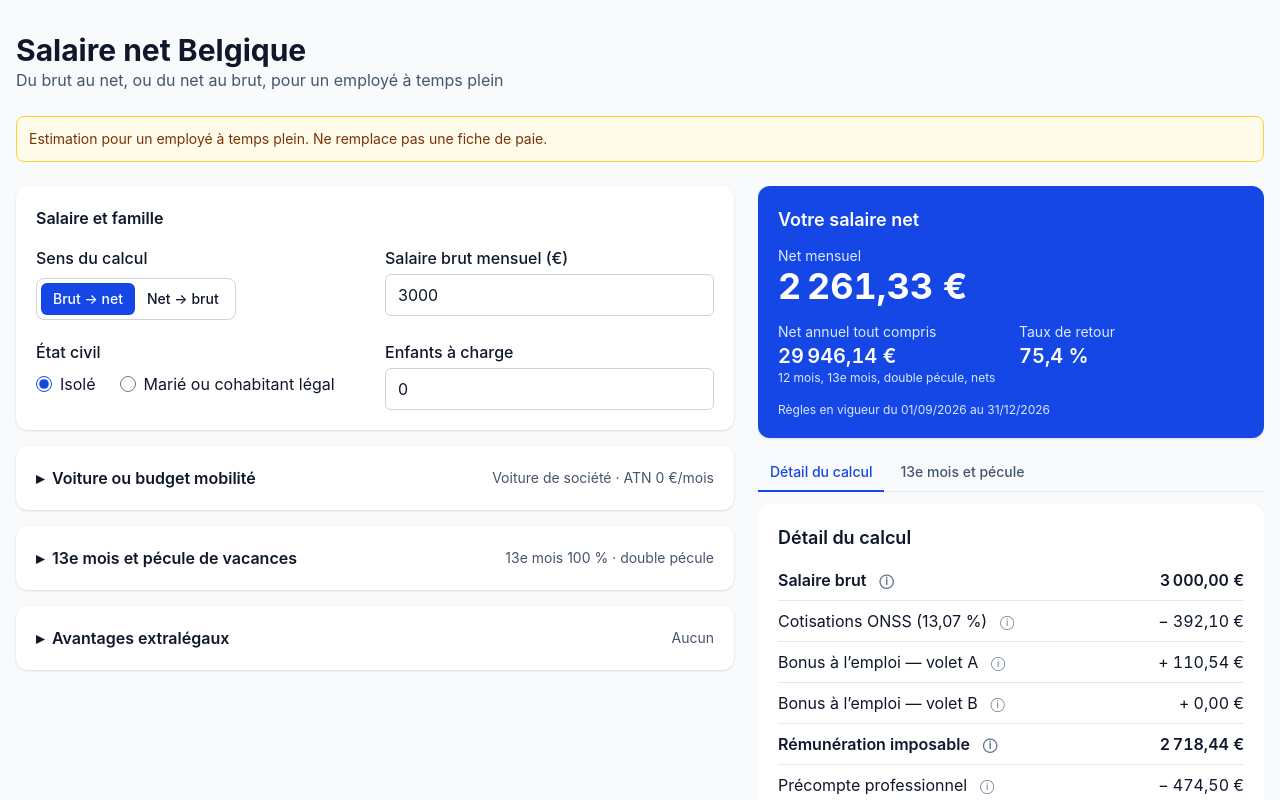
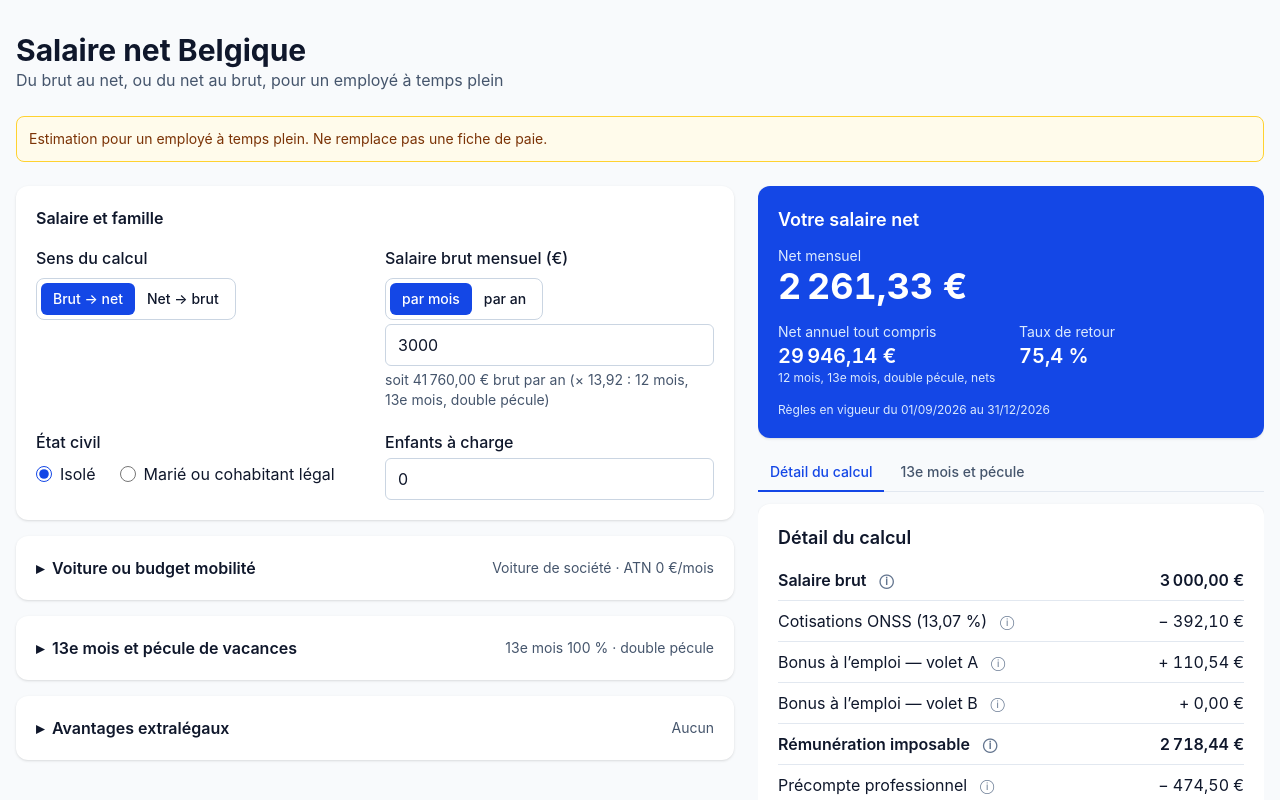
Before and after one commit to VicdSpt/Wage_Calculator, a React (Vite) app: page / in a window 1280 px wide. Shown: the top 800 px of the page. Built offline with nearby package versions, Linux system fonts and the light colour scheme.

Commit message:
feat: saisir le brut par mois ou par an
Co-Authored-By: Claude Sonnet 5 <noreply@anthropic.com>

```diff
--- a/src/App.tsx
+++ b/src/App.tsx
@@ -16,16 +16,35 @@ interface Props {
 }
 
 export default function App({ dateIso = dateIsoLocale(new Date()) }: Props) {
-  const { saisie, modifier, basculerSens } = useSaisie()
+  const { saisie, modifier, basculerSens, basculerPeriode } = useSaisie()
   const etat = useCalcul(saisie, dateIso)
   const ok = etat.etat === 'ok' ? etat : null
   const erreurs = etat.etat === 'saisieInvalide' ? etat.erreurs : {}
   const netMaxCentimes = etat.etat === 'netHorsLimites' ? etat.netMaxCentimes : null
 
-  /** Au changement de sens, le champ reprend le montant opposé du résultat affiché. */
+  /**
+   * Au changement de sens, le champ reprend le montant opposé du résultat affiché. En revenant en
+   * brut → net avec la période « par an », il reprend le brut annuel, pas le mensuel : sinon le
+   * brut mensuel serait lu comme un annuel (spec vue annuelle § 3).
+   */
   function basculer() {
-    const montantRepris = ok ? centimesEnSaisie(ok.sens === 'brutVersNet' ? ok.complet.netVerseCentimes : ok.brutCentimes) : null
+    const montantRepris = ok
+      ? centimesEnSaisie(
+          ok.sens === 'brutVersNet'
+            ? ok.complet.netVerseCentimes
+            : saisie.periode === 'annuel'
+              ? ok.annuel.brutAnnuelCentimes
+              : ok.brutCentimes,
+        )
+      : null
     basculerSens(montantRepris)
+  }
+
+  /** Au changement de période, le champ reprend l'équivalent calculé ; saisie invalide : il est gardé. */
+  function basculerLaPeriode() {
+    const montantConverti =
+      ok && ok.sens === 'brutVersNet' ? centimesEnSaisie(saisie.periode === 'mensuel' ? ok.annuel.brutAnnuelCentimes : ok.brutCentimes) : null
+    basculerPeriode(montantConverti)
   }
 
   // La présence d'un onglet suit la saisie, pas le résultat : une correction de saisie qui invalide
@@ -67,8 +86,11 @@ export default function App({ dateIso = dateIsoLocale(new Date()) }: Props) {
               plafondTeletravailCentimes={etat.plafondsAvantages?.teletravailMaxCentimes ?? null}
               plafondEcochequesCentimes={etat.plafondsAvantages?.ecochequesMaxAnnuelCentimes ?? null}
               apercuAtnCentimes={ok?.complet.atn.voiture?.mensuelCentimes ?? null}
+              annuel={ok?.annuel ?? null}
+              brutMensuelCentimes={ok?.brutCentimes ?? null}
               onChange={modifier}
               onBasculerSens={basculer}
+              onBasculerPeriode={basculerLaPeriode}
             />
           </div>
           <section
--- a/src/components/FormulaireSituation.tsx
+++ b/src/components/FormulaireSituation.tsx
@@ -1,3 +1,4 @@
+import type { VueAnnuelle } from '../engine/annuel'
 import { fr } from '../i18n/fr'
 import type { ModifierSaisie } from './formulaire/champs'
 import { resumeAvantages, resumeMobilite, resumePrimes, sectionsEnErreur } from './formulaire/resumes'
@@ -18,8 +19,13 @@ interface Props {
   plafondEcochequesCentimes: number | null
   /** ATN mensuel calculé depuis la voiture, pour l'aperçu. null hors mode voiture ou si le calcul n'aboutit pas. */
   apercuAtnCentimes: number | null
+  /** Vue annuelle du calcul abouti, sinon null (spec vue annuelle § 4.1). */
+  annuel: VueAnnuelle | null
+  /** Brut mensuel retenu par le calcul abouti, sinon null. */
+  brutMensuelCentimes: number | null
   onChange: ModifierSaisie
   onBasculerSens: () => void
+  onBasculerPeriode: () => void
 }
 
 export function FormulaireSituation({
@@ -29,8 +35,11 @@ export function FormulaireSituation({
   plafondTeletravailCentimes,
   plafondEcochequesCentimes,
   apercuAtnCentimes,
+  annuel,
+  brutMensuelCentimes,
   onChange,
   onBasculerSens,
+  onBasculerPeriode,
 }: Props) {
   const t = fr.formulaire
   const enErreur = sectionsEnErreur(erreurs)
@@ -47,8 +56,11 @@ export function FormulaireSituation({
               saisie={saisie}
               erreurs={erreurs}
               netMaxCentimes={netMaxCentimes}
+              annuel={annuel}
+              brutMensuelCentimes={brutMensuelCentimes}
               onChange={onChange}
               onBasculerSens={onBasculerSens}
+              onBasculerPeriode={onBasculerPeriode}
             />
           </div>
         </div>
--- a/src/components/formulaire/SectionSalaireFamille.tsx
+++ b/src/components/formulaire/SectionSalaireFamille.tsx
@@ -1,7 +1,9 @@
+import type { VueAnnuelle } from '../../engine/annuel'
+import { eurosTexteEnCentimes } from '../../engine/argent'
 import { REVENUS_CONJOINT, type RevenusConjoint } from '../../engine/types'
-import { SENS_CALCUL, type ErreursSaisie, type SaisieFormulaire } from '../../engine/validation'
+import { PERIODES_MONTANT, SENS_CALCUL, type ErreursSaisie, type SaisieFormulaire } from '../../engine/validation'
 import { fr, texteErreur } from '../../i18n/fr'
-import { formatEuro } from '../../utils/format'
+import { formatEuro, formatFacteur } from '../../utils/format'
 import { Erreur } from './champs.tsx'
 import { CHAMP, type ModifierSaisie } from './champs'
 
@@ -10,12 +12,26 @@ interface Props {
   erreurs: ErreursSaisie
   /** Net maximal atteignable si le net demandé le dépasse, sinon null. */
   netMaxCentimes: number | null
+  /** Vue annuelle du calcul abouti, sinon null (spec vue annuelle § 4.1). */
+  annuel: VueAnnuelle | null
+  /** Brut mensuel retenu par le calcul abouti, sinon null. */
+  brutMensuelCentimes: number | null
   onChange: ModifierSaisie
   onBasculerSens: () => void
+  onBasculerPeriode: () => void
 }
 
 /** Sens du calcul, montant et situation familiale (spec ergonomie § 2). */
-export function SectionSalaireFamille({ saisie, erreurs, netMaxCentimes, onChange, onBasculerSens }: Props) {
+export function SectionSalaireFamille({
+  saisie,
+  erreurs,
+  netMaxCentimes,
+  annuel,
+  brutMensuelCentimes,
+  onChange,
+  onBasculerSens,
+  onBasculerPeriode,
+}: Props) {
   const t = fr.formulaire
   const isole = saisie.etatCivil === 'isole'
   const enfants = Number(saisie.enfantsACharge)
@@ -25,6 +41,18 @@ export function SectionSalaireFamille({ saisie, erreurs, netMaxCentimes, onChang
     : netMaxCentimes !== null
       ? t.netHorsLimites(formatEuro(netMaxCentimes))
       : null
+
+  const facteurTexte = annuel
+    ? fr.annuel.facteur(formatFacteur(annuel.facteurDixMilliemes), fr.annuel.parties(annuel.treizieme, annuel.pecule))
+    : ''
+  const montantTape = eurosTexteEnCentimes(saisie.montant.trim())
+  const equivalence =
+    saisie.sens !== 'brutVersNet' || annuel === null || brutMensuelCentimes === null
+      ? null
+      : saisie.periode === 'mensuel'
+        ? fr.annuel.equivalentAnnuel(formatEuro(annuel.brutAnnuelCentimes), facteurTexte)
+        : fr.annuel.equivalentMensuel(formatEuro(brutMensuelCentimes), facteurTexte) +
+          (montantTape !== null && montantTape !== annuel.brutAnnuelCentimes ? fr.annuel.recalcule(formatEuro(annuel.brutAnnuelCentimes)) : '')
 
   return (
     <>
@@ -52,8 +80,31 @@ export function SectionSalaireFamille({ saisie, erreurs, netMaxCentimes, onChang
 
       <div>
         <label htmlFor="montant" className="font-medium">
-          {t.montant[saisie.sens]}
+          {saisie.sens === 'brutVersNet' && saisie.periode === 'annuel' ? t.montantAnnuel : t.montant[saisie.sens]}
         </label>
+        {saisie.sens === 'brutVersNet' && (
+          <fieldset>
+            <legend className="sr-only">{fr.annuel.periode}</legend>
+            <div className="mt-2 inline-flex rounded-lg border border-slate-300 p-1 dark:border-slate-600">
+              {PERIODES_MONTANT.map((valeur) => (
+                <label
+                  key={valeur}
+                  className="cursor-pointer rounded-md px-3 py-1.5 text-sm font-medium has-checked:bg-blue-700 has-checked:text-white has-focus-visible:outline-2 has-focus-visible:outline-blue-600"
+                >
+                  <input
+                    type="radio"
+                    name="periode"
+                    value={valeur}
+                    checked={saisie.periode === valeur}
+                    onChange={onBasculerPeriode}
+                    className="sr-only"
+                  />
+                  {fr.annuel.periodes[valeur]}
+                </label>
+              ))}
+            </div>
+          </fieldset>
+        )}
         <input
           id="montant"
           inputMode="decimal"
@@ -61,10 +112,15 @@ export function SectionSalaireFamille({ saisie, erreurs, netMaxCentimes, onChang
           value={saisie.montant}
           onChange={(e) => onChange('montant', e.target.value)}
           aria-invalid={erreurMontant ? true : undefined}
-          aria-describedby={erreurMontant ? 'montant-erreur' : undefined}
+          aria-describedby={erreurMontant ? 'montant-erreur' : equivalence ? 'montant-equivalence' : undefined}
           className={CHAMP}
         />
         {erreurMontant && <Erreur id="montant-erreur">{erreurMontant}</Erreur>}
+        {!erreurMontant && equivalence && (
+          <p id="montant-equivalence" className="mt-1 text-sm text-slate-600 dark:text-slate-400">
+            {equivalence}
+          </p>
+        )}
       </div>
 
       <fieldset>
--- a/src/i18n/fr.ts
+++ b/src/i18n/fr.ts
@@ -1,7 +1,7 @@
 import type { IdLigne, RevenusConjoint } from '../engine/types'
 import type { CodeAlerteAvantage, ChoixMobilite } from '../engine/avantages'
 import type { Carburant } from '../engine/atnVoiture'
-import type { CodeErreur, ModeAtn, SensCalcul } from '../engine/validation'
+import type { CodeErreur, ModeAtn, PeriodeMontant, SensCalcul } from '../engine/validation'
 
 export const fr = {
   titre: 'Salaire net Belgique',
@@ -30,6 +30,7 @@ export const fr = {
       brutVersNet: 'Salaire brut mensuel (€)',
       netVersBrut: 'Salaire net mensuel souhaité (€)',
     } satisfies Record<SensCalcul, string>,
+    montantAnnuel: 'Salaire brut annuel (€)',
     etatCivil: 'État civil',
     isole: 'Isolé',
     marieOuCohabitant: 'Marié ou cohabitant légal',
@@ -305,6 +306,11 @@ export const fr = {
     netToutCompris: 'Net annuel tout compris',
     compositionNet: (parties: string) => `${parties}, nets`,
     brutAnnuel: 'Brut annuel',
+    periode: 'Période du salaire brut',
+    periodes: { mensuel: 'par mois', annuel: 'par an' } satisfies Record<PeriodeMontant, string>,
+    equivalentAnnuel: (montant: string, facteur: string) => `soit ${montant} brut par an (${facteur})`,
+    equivalentMensuel: (montant: string, facteur: string) => `soit ${montant} brut par mois (${facteur})`,
+    recalcule: (montant: string) => ` — annuel recalculé : ${montant}`,
   },
 
   detail: {
```
Also changed, not shown: 2 other files (tests, documents, lock files or other folders).
